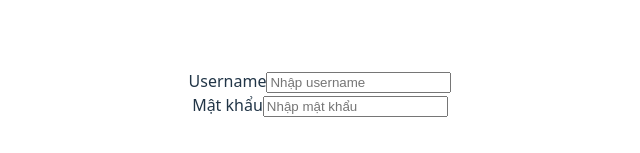
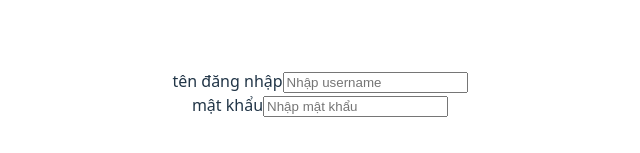
Before and after one commit to danh23wa/BT-S2, a React (Vite) app: page / in a window 1280 px wide. Shown: the part 307-460 px from the top of the page, without its empty margins (320-960 px from the left). Built offline with nearby package versions, Linux system fonts and the light colour scheme.

Commit message:
Update label

```diff
--- a/src/pages/login.tsx
+++ b/src/pages/login.tsx
@@ -8,7 +8,7 @@ const LoginForm: React.FC = () => {
       {/* Username */}
       <div className="flex flex-col gap-2">
         <label htmlFor="txtUsername" className="text-sm font-medium text-gray-700">
-          Username
+          tên đăng nhập
         </label>
         <input
           id="txtUsername"
@@ -22,7 +22,7 @@ const LoginForm: React.FC = () => {
            {/* Mật khẩu */}
            <div className="flex flex-col gap-2">
         <label htmlFor="txtMatKhau" className="text-sm font-medium text-gray-700">
-          Mật khẩu
+          mật khẩu
         </label>
         <input
           id="txtMatKhau"
```
